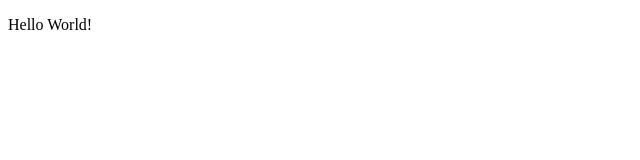
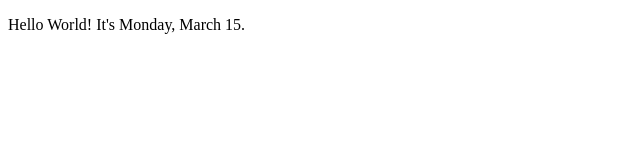
Before and after one commit to lcs-judyyu/HTML-Project, a plain HTML site: page index.html in a window 1280 px wide. Shown: the whole page, without its empty margins (0-640 px from the left). Drawn offline with Linux system fonts and the light colour scheme.

Commit message:
I added the date to my page

```diff
--- a/index.html
+++ b/index.html
@@ -8,6 +8,6 @@
   </head>
   <body>
     <script src="script.js"></script>
-    <p>Hello World!</p>
+    <p>Hello World! It's Monday, March 15.</p>
   </body>
 </html>
```
